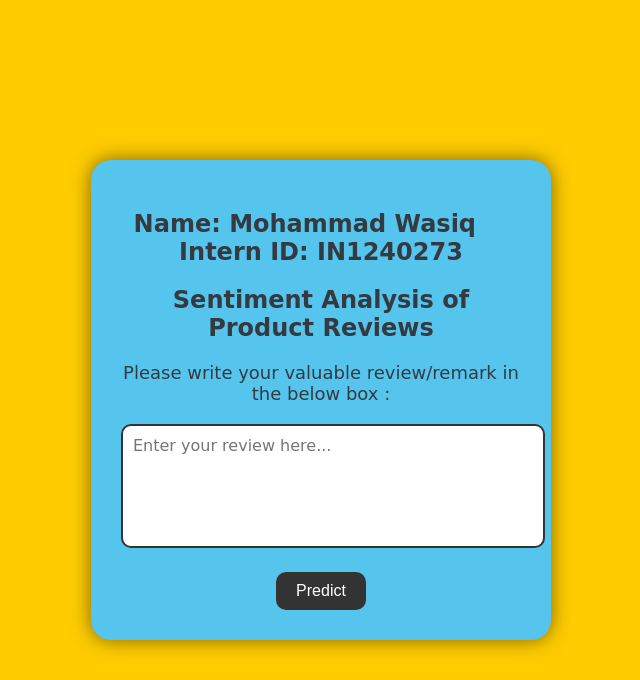
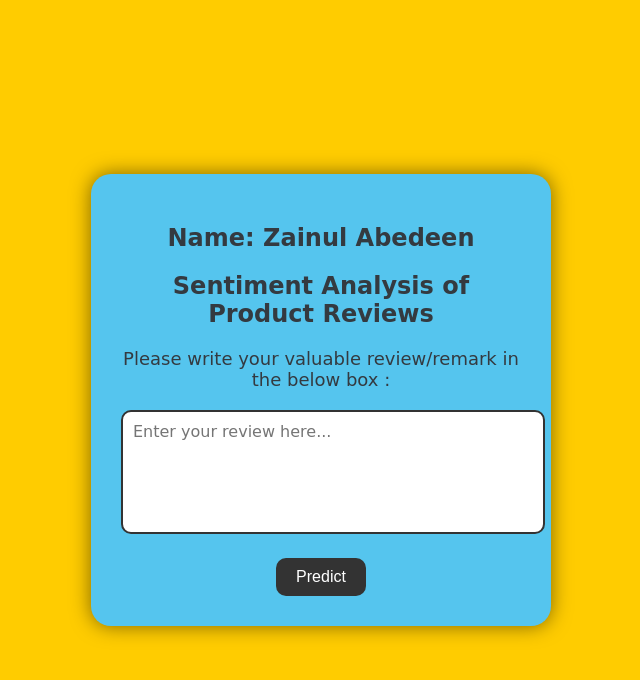
Before and after one commit to zainulabedeen589/Flipkart-Sentiment-Analysis, a Flask app: page / in a window 1280 px wide. Shown: the top 680 px of the page, without its empty margins (319-959 px from the left). Run offline with Flask 3, Linux system fonts and the light colour scheme; parts of the project's set-up code (start-up, migrations or seed data) failed here and were passed over.

Commit message:
Add files via upload

```diff
--- a/templates/index.html
+++ b/templates/index.html
@@ -1,129 +1,3 @@
-<!-- <!DOCTYPE html>
-<html lang="en">
-
-<head>
-    <meta charset="UTF-8">
-    <meta name="viewport" content="width=device-width, initial-scale=1.0">
-    <title>Review Sentiment Prediction</title>
-    <h1 style="text-align: center; color: #343a40; margin-top: 20px;">Name: Mohammad Wasiq &emsp; Intern ID: IN1240273</h1>
-    <style>
-        body {
-            font-family: 'Comic Sans MS', cursive, sans-serif;
-            background-color: #ffcc00;
-            margin: 0;
-            padding: 0;
-            display: flex;
-            justify-content: center;
-            align-items: center;
-            height: 100vh;
-        }
-
-        .container {
-            background-color: #55c5ee;
-            border-radius: 20px;
-            box-shadow: 0 0 20px rgba(0, 0, 0, 0.5);
-            padding: 30px;
-            width: 400px;
-            max-width: 90%;
-            text-align: center;
-        }
-
-        h1 {
-            color: #333;
-            font-size: 36px;
-            margin-bottom: 20px;
-        }
-
-        p {
-            color: #333;
-            font-size: 18px;
-            margin-bottom: 30px;
-        }
-
-        textarea {
-            width: calc(100% - 40px);
-            height: 100px;
-            padding: 10px;
-            margin-bottom: 20px;
-            border: 2px solid #333;
-            border-radius: 10px;
-            resize: none;
-            font-size: 16px;
-            font-family: 'Comic Sans MS', cursive, sans-serif;
-        }
-
-        input[type="submit"] {
-            padding: 10px 20px;
-            background-color: #333;
-            color: #fff;
-            border: none;
-            border-radius: 10px;
-            cursor: pointer;
-            transition: background-color 0.3s;
-            font-size: 16px;
-        }
-
-        input[type="submit"]:hover {
-            background-color: #1c22bf;
-        }
-
-        .sentiment {
-            margin-top: 30px;
-            font-size: 20px;
-            background-color: #e2ee97 ;
-            color: #1b7c1b;
-            font-weight: bold;
-            border: none;
-            border-radius: 2px;
-            box-shadow: 0 0 20px rgba(0, 0, 0, 0.5);
-            padding: 20px;
-        }
-
-
-        .positive {
-            color: #00cc00;
-            font-weight: bold;
-        }
-
-        .negative {
-            color: #ff3300;
-            font-weight: bold;
-        }
-
-        .neutral {
-            color: #ff9900;
-            font-weight: bold;
-        }
-    </style>
-</head>
-
-<body>
-    <div class="container">
-        <h1>Sentiment Analysis of Product Reviews</h1>
-        <p>Share your thoughts below:</p>
-        <form action="/" method="post">
-            <textarea id="review" name="review" placeholder="Enter your review here..." required></textarea><br>
-            <input type="submit" value="Predict">
-        </form>
-        {% if sentiment is not none %}
-        <div class="sentiment">
-            <p>Sentiment Analysis Result:
-                {% if sentiment == 1 %}
-                <span class="positive">Positive 😊</span>
-                {% elif sentiment == 0 %}
-                <span class="negative">Negative 😞</span>
-                {% else %}
-                <span class="neutral">Neutral 😐</span>
-                {% endif %}
-            </p>
-            <p>F1 Score: {{ f1 }}</p>
-        </div>
-        {% endif %}
-    </div>
-</body>
-
-</html> -->
-
 <!DOCTYPE html>
 <html lang="en">
 
@@ -221,7 +95,7 @@
 
 <body>
     <div class="container">
-        <h1 style="text-align: center; color: #343a40; margin-top: 20px;">Name: Mohammad Wasiq &emsp; Intern ID: IN1240273</h1>
+        <h1 style="text-align: center; color: #343a40; margin-top: 20px;">Name: Zainul Abedeen </h1>
         <h1>Sentiment Analysis of Product Reviews</h1>
         <p>Please write your valuable review/remark in the below box :</p>
         <form action="/" method="post" id="reviewForm">
```
